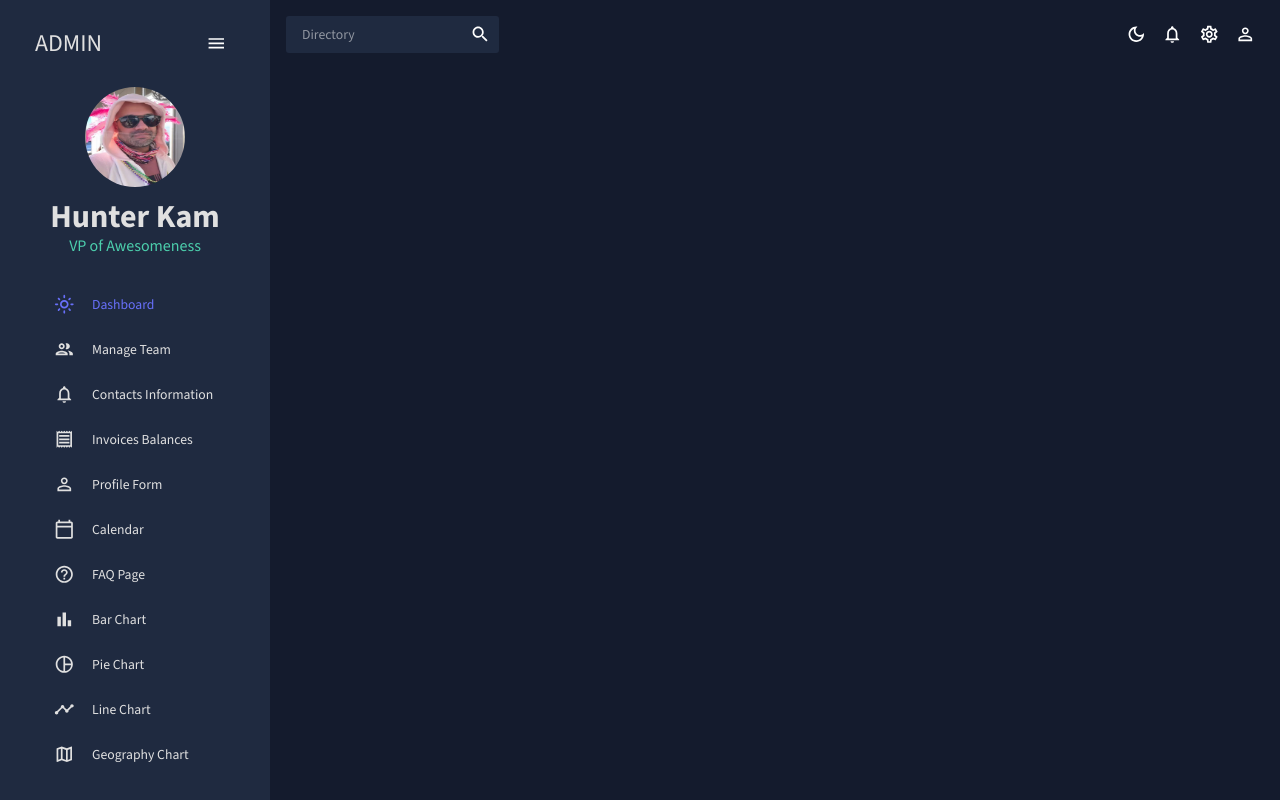
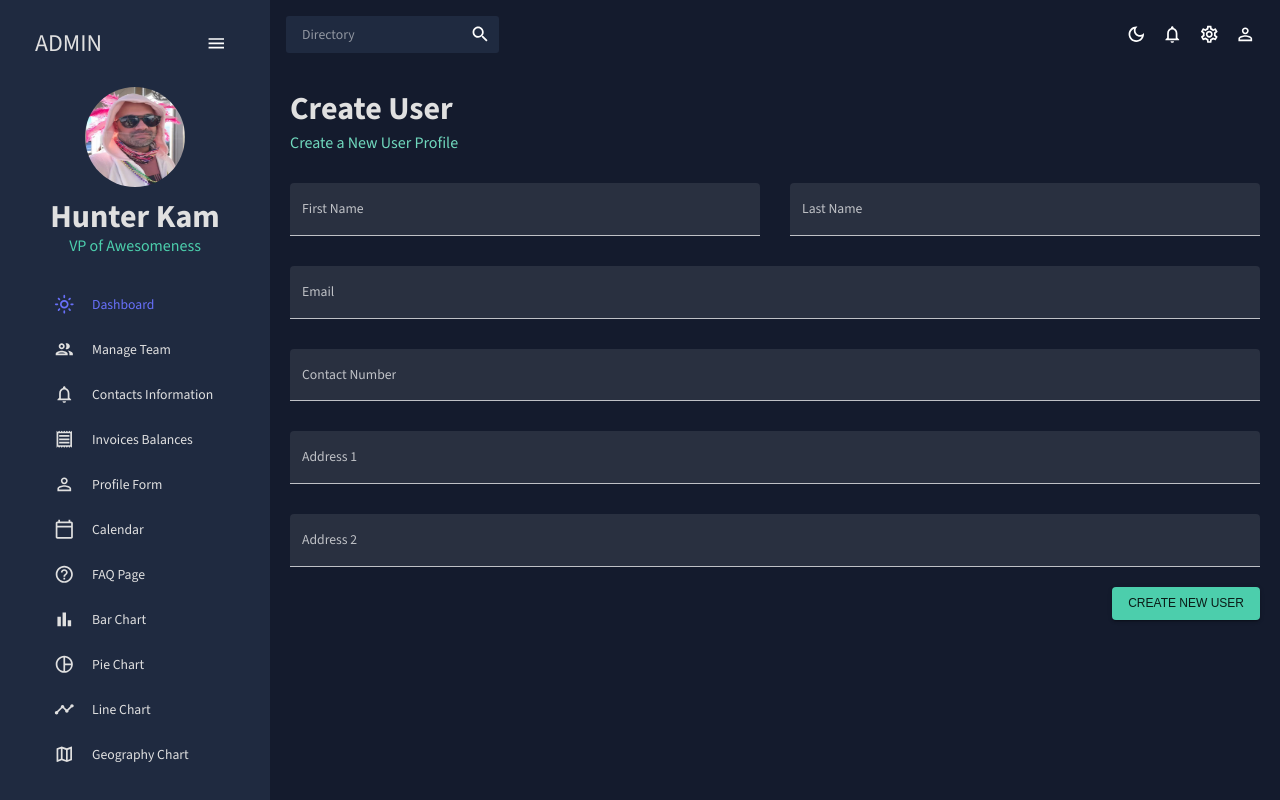
Before and after one commit to Hone648/react-admin, a React (Create React App) app: page /form in a window 1280 px wide. Built offline with nearby package versions, Linux system fonts and the light colour scheme.

Commit message:
created calendar scene

```diff
--- a/package.json
+++ b/package.json
@@ -7,7 +7,9 @@
     "@emotion/styled": "^11.11.0",
     "@fullcalendar/core": "^6.1.8",
     "@fullcalendar/daygrid": "^6.1.8",
+    "@fullcalendar/interaction": "^6.1.8",
     "@fullcalendar/list": "^6.1.8",
+    "@fullcalendar/react": "^6.1.8",
     "@fullcalendar/timegrid": "^6.1.8",
     "@mui/icons-material": "^5.14.1",
     "@mui/material": "^5.14.1",
--- a/src/App.js
+++ b/src/App.js
@@ -1,19 +1,19 @@
-import { ColorModeContext, useMode } from "./theme";
-import { CssBaseline, ThemeProvider } from "@mui/material";
-import { Routes, Route } from "react-router-dom";
-import TopBar from "./scenes/global/TopBar";
-import Dashboard from "./scenes/dashboard";
-import SideBar from "./scenes/global/SideBar";
-import Team from "./scenes/team";
-import Contacts from "./scenes/contacts";
-import Invoices from "./scenes/invoices";
+import { ColorModeContext, useMode } from './theme';
+import { CssBaseline, ThemeProvider } from '@mui/material';
+import { Routes, Route } from 'react-router-dom';
+import TopBar from './scenes/global/TopBar';
+import Dashboard from './scenes/dashboard';
+import SideBar from './scenes/global/SideBar';
+import Team from './scenes/team';
+import Contacts from './scenes/contacts';
+import Invoices from './scenes/invoices';
+import Form from './scenes/form';
+import Calendar from './scenes/calendar';
 // import Bar from "./scenes/bar";
-// import Form from "./scenes/form";
 // import Pie from "./scenes/pie";
 // import Line from "./scenes/line";
 // import FAQ from "./scenes/faq";
 // import Geography from "./scenes/geography";
-// import Calendar from "./scenes/calendar";
 
 function App() {
   const [theme, colorMode] = useMode();
@@ -30,13 +30,13 @@
               <Route path="/team" element={<Team />} />
               <Route path="/contacts" element={<Contacts />} />
               <Route path="/invoices" element={<Invoices />} />
+              <Route path="/form" element={<Form />} />
+              <Route path="/calendar" element={<Calendar />} />
               {/* <Route path="/bar" element={<Bar />} /> */}
-              {/* <Route path="/form" element={<Form />} /> */}
               {/* <Route path="/pie" element={<Pie />} /> */}
               {/* <Route path="/line" element={<Line />} /> */}
               {/* <Route path="/faq" element={<FAQ />} /> */}
               {/* <Route path="/geography" element={<Geography />} /> */}
-              {/* <Route path="/calendar" element={<Calendar />} /> */}
             </Routes>
           </main>
         </div>
--- /dev/null
+++ b/src/scenes/calendar/index.jsx
@@ -0,0 +1,132 @@
+import { useState } from 'react';
+import { formatDate } from '@fullcalendar/core';
+import FullCalendar from '@fullcalendar/react';
+import dayGridPlugin from '@fullcalendar/daygrid';
+import timeGridPlugin from '@fullcalendar/timegrid';
+import interactionPlugin from '@fullcalendar/interaction';
+import listPlugin from '@fullcalendar/list';
+import {
+  Box,
+  List,
+  ListItem,
+  ListItemText,
+  Typography,
+  useTheme,
+} from '@mui/material';
+import Header from '../../components/header';
+import { tokens } from '../../theme';
+
+const Calendar = () => {
+  const theme = useTheme();
+  const colors = tokens(theme.palette.mode);
+  const [currentEvents, setCurrentEvents] = useState([]);
+
+  const handleDateClick = (selected) => {
+    const title = prompt('Please enter a new title for your event');
+    const calendarApi = selected.view.calendar;
+    calendarApi.unselect();
+
+    if (title) {
+      calendarApi.addEvent({
+        id: `${selected.dateStr}-${title}`,
+        title,
+        start: selected.startStr,
+        end: selected.endStr,
+        allDay: selected.allDay,
+      });
+    }
+  };
+
+  const handleEventClick = (selected) => {
+    if (
+      window.confirm(
+        `Are you sure you want to delete the event '${selected.event.title}'`
+      )
+    ) {
+      selected.event.remove();
+    }
+  };
+
+  return (
+    <Box m="20px">
+      <Header title="Calendar" subtitle="Full Calendar Interactive Page" />
+
+      <Box display="flex" justifyContent="space-between">
+        {/* CALENDAR SIDEBAR */}
+        <Box
+          flex="1 1 20%"
+          backgroundColor={colors.primary[400]}
+          p="15px"
+          borderRadius="4px"
+        >
+          <Typography variant="h5">Events</Typography>
+          <List>
+            {currentEvents.map((event) => (
+              <ListItem
+                key={event.id}
+                sx={{
+                  backgroundColor: colors.greenAccent[500],
+                  margin: '10px 0',
+                  borderRadius: '2px',
+                }}
+              >
+                <ListItemText
+                  primary={event.title}
+                  secondary={
+                    <Typography>
+                      {formatDate(event.start, {
+                        year: 'numeric',
+                        month: 'short',
+                        day: 'numeric',
+                      })}
+                    </Typography>
+                  }
+                />
+              </ListItem>
+            ))}
+          </List>
+        </Box>
+
+        {/* CALENDAR */}
+        <Box flex="1 1 100%" ml="15px">
+          <FullCalendar
+            height="75vh"
+            plugins={[
+              dayGridPlugin,
+              timeGridPlugin,
+              interactionPlugin,
+              listPlugin,
+            ]}
+            headerToolbar={{
+              left: 'prev,next today',
+              center: 'title',
+              right: 'dayGridMonth,timeGridWeek,timeGridDay,listMonth',
+            }}
+            initialView="dayGridMonth"
+            editable={true}
+            selectable={true}
+            selectMirror={true}
+            dayMaxEvents={true}
+            select={handleDateClick}
+            eventClick={handleEventClick}
+            eventsSet={(events) => setCurrentEvents(events)}
+            initialEvents={[
+              {
+                id: '123',
+                title: 'All-day event',
+                date: '2023-09-14',
+              },
+              {
+                id: '456',
+                title: 'Timed event',
+                date: '2023-09-28',
+              },
+            ]}
+          />
+        </Box>
+      </Box>
+    </Box>
+  );
+};
+
+export default Calendar;
--- /dev/null
+++ b/src/scenes/form/index.jsx
@@ -0,0 +1,151 @@
+import { Box, Button, TextField } from '@mui/material';
+import { Formik } from 'formik';
+import * as yup from 'yup';
+import useMediaQuery from '@mui/material/useMediaQuery';
+import Header from '../../components/header';
+
+const initialValues = {
+  firstName: '',
+  lastName: '',
+  email: '',
+  contact: '',
+  address1: '',
+  address2: '',
+};
+
+const phoneRegExp =
+  /^(\+\d{1,2}\s?)?1?\-?\.?\s?\(?\d{3}\)?[\s.-]?\d{3}[\s.-]?\d{4}$/;
+const userSchema = yup.object().shape({
+  firstName: yup.string().required('required'),
+  lastName: yup.string().required('required'),
+  email: yup.string().email('Invalid email address').required('required'),
+  contact: yup
+    .string()
+    .matches(phoneRegExp, 'Phone number is not valid')
+    .required('required'),
+  address1: yup.string().required('required'),
+  address2: yup.string(),
+});
+const Form = () => {
+  const isNonMobile = useMediaQuery('(min-width:600px)');
+
+  const handleFormSubmit = (value) => {
+    console.log(value);
+  };
+  return (
+    <Box m="20px">
+      <Header title="Create User" subtitle="Create a New User Profile" />
+
+      <Formik
+        onSubmit={handleFormSubmit}
+        initialValues={initialValues}
+        validationSchema={userSchema}
+      >
+        {({
+          values,
+          errors,
+          touched,
+          handleBlur,
+          handleChange,
+          handleSubmit,
+        }) => (
+          <form onSubmit={handleSubmit}>
+            <Box
+              display="grid"
+              gap="30px"
+              gridTemplateColumns="repeat(4, minmax(0,1fr))"
+              sx={{
+                '& > div': { gridColumn: isNonMobile ? undefined : 'span 4' },
+              }}
+            >
+              <TextField
+                fullWidth
+                variant="filled"
+                type="text"
+                label="First Name"
+                onBlur={handleBlur}
+                onChange={handleChange}
+                value={values.firstName}
+                name="firstName"
+                error={!!touched.firstName && !!errors.firstName}
+                helperText={touched.firstName && errors.firstName}
+                sx={{ gridColumn: 'span 2' }}
+              />
+              <TextField
+                fullWidth
+                variant="filled"
+                type="text"
+                label="Last Name"
+                onBlur={handleBlur}
+                onChange={handleChange}
+                value={values.lastName}
+                name="lastName"
+                error={!!touched.lastName && !!errors.lastName}
+                helperText={touched.lastName && errors.lastName}
+                sx={{ gridColumn: 'span 2' }}
+              />
+              <TextField
+                fullWidth
+                variant="filled"
+                type="text"
+                label="Email"
+                onBlur={handleBlur}
+                onChange={handleChange}
+                value={values.email}
+                name="email"
+                error={!!touched.email && !!errors.email}
+                helperText={touched.email && errors.email}
+                sx={{ gridColumn: 'span 4' }}
+              />
+              <TextField
+                fullWidth
+                variant="filled"
+                type="text"
+                label="Contact Number"
+                onBlur={handleBlur}
+                onChange={handleChange}
+                value={values.contact}
+                name="contact"
+                error={!!touched.contact && !!errors.contact}
+                helperText={touched.contact && errors.contact}
+                sx={{ gridColumn: 'span 4' }}
+              />
+              <TextField
+                fullWidth
+                variant="filled"
+                type="text"
+                label="Address 1"
+                onBlur={handleBlur}
+                onChange={handleChange}
+                value={values.address1}
+                name="address1"
+                error={!!touched.address1 && !!errors.address1}
+                helperText={touched.address1 && errors.address1}
+                sx={{ gridColumn: 'span 4' }}
+              />
+              <TextField
+                fullWidth
+                variant="filled"
+                type="text"
+                label="Address 2"
+                onBlur={handleBlur}
+                onChange={handleChange}
+                value={values.address2}
+                name="address2"
+                error={!!touched.address2 && !!errors.address2}
+                helperText={touched.address2 && errors.address2}
+                sx={{ gridColumn: 'span 4' }}
+              />
+            </Box>
+            <Box display="flex" justifyContent="end" mt="20px">
+              <Button type="submit" color="secondary" variant="contained">
+                Create New User
+              </Button>
+            </Box>
+          </form>
+        )}
+      </Formik>
+    </Box>
+  );
+};
+export default Form;
--- a/src/scenes/global/TopBar.jsx
+++ b/src/scenes/global/TopBar.jsx
@@ -14,7 +14,8 @@
     const colors = tokens(theme.palette.mode);
     const colorMode = useContext(ColorModeContext);
 
-    return (<Box display='flex' justifyContent="space-between" p={2}>
+    return (
+    <Box display='flex' justifyContent="space-between" p={2}>
         {/* {Search Bar } */}
         <Box
             display="flex"
```
Also changed, not shown: src/index.js (+6 -6 lines), src/scenes/invoices/index.jsx (+34 -34 lines), 1 other file (tests, documents, lock files or other folders).
